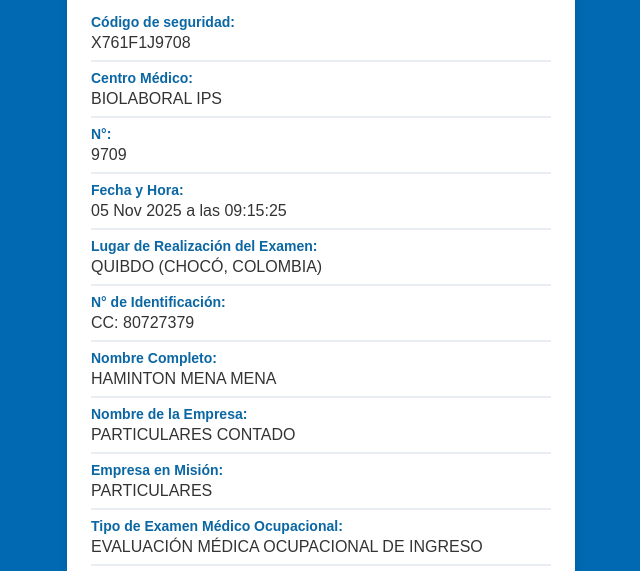
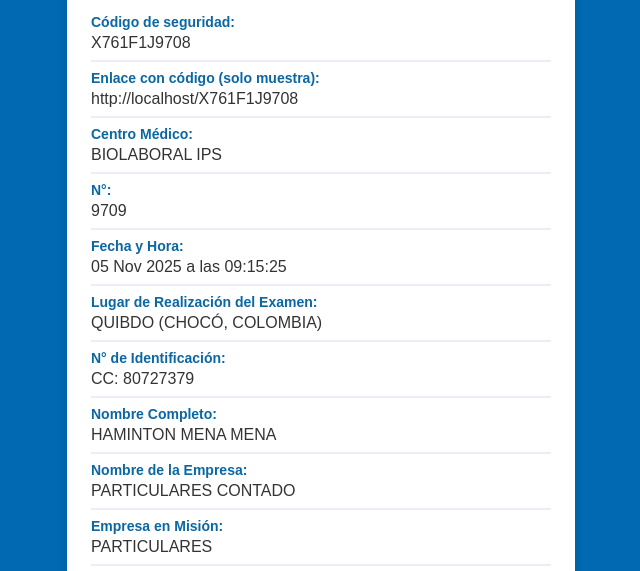
Before and after one commit to hamintonjair/biofile, a plain HTML site: page index.html in a window 1280 px wide. Shown: the part 194-765 px from the top of the page, without its empty margins (319-959 px from the left). Drawn offline with Linux system fonts and the light colour scheme.

Commit message:
Show preview URL with code appended (display-only)

```diff
--- a/index.html
+++ b/index.html
@@ -50,6 +50,10 @@
         <div class="data">
             <label for="codigoSeguridad">Código de seguridad:</label>
             <p id="codigoSeguridad">X761F1J9708</p>
+        </div>
+        <div class="data">
+            <label>Enlace con código (solo muestra):</label>
+            <p id="previewUrl"></p>
         </div>
         <div class="data">
             <label for="centroMedico">Centro Médico:</label>
@@ -111,6 +115,14 @@
                 var codeEl = document.getElementById('codigoSeguridad');
                 if (codeEl) codeEl.textContent = firstSegment;
             }
+            // Construir y mostrar la URL completa con el código (solo visual)
+            var codeNowEl = document.getElementById('codigoSeguridad');
+            var codeValue = codeNowEl ? (codeNowEl.textContent || '').trim() : '';
+            var previewEl = document.getElementById('previewUrl');
+            if (previewEl && codeValue) {
+                var base = window.location.origin.replace(/\/$/, '');
+                previewEl.textContent = base + '/' + encodeURIComponent(codeValue);
+            }
             var btn = document.getElementById('btnListo');
             if (btn) {
                 btn.addEventListener('click', function () {
```
